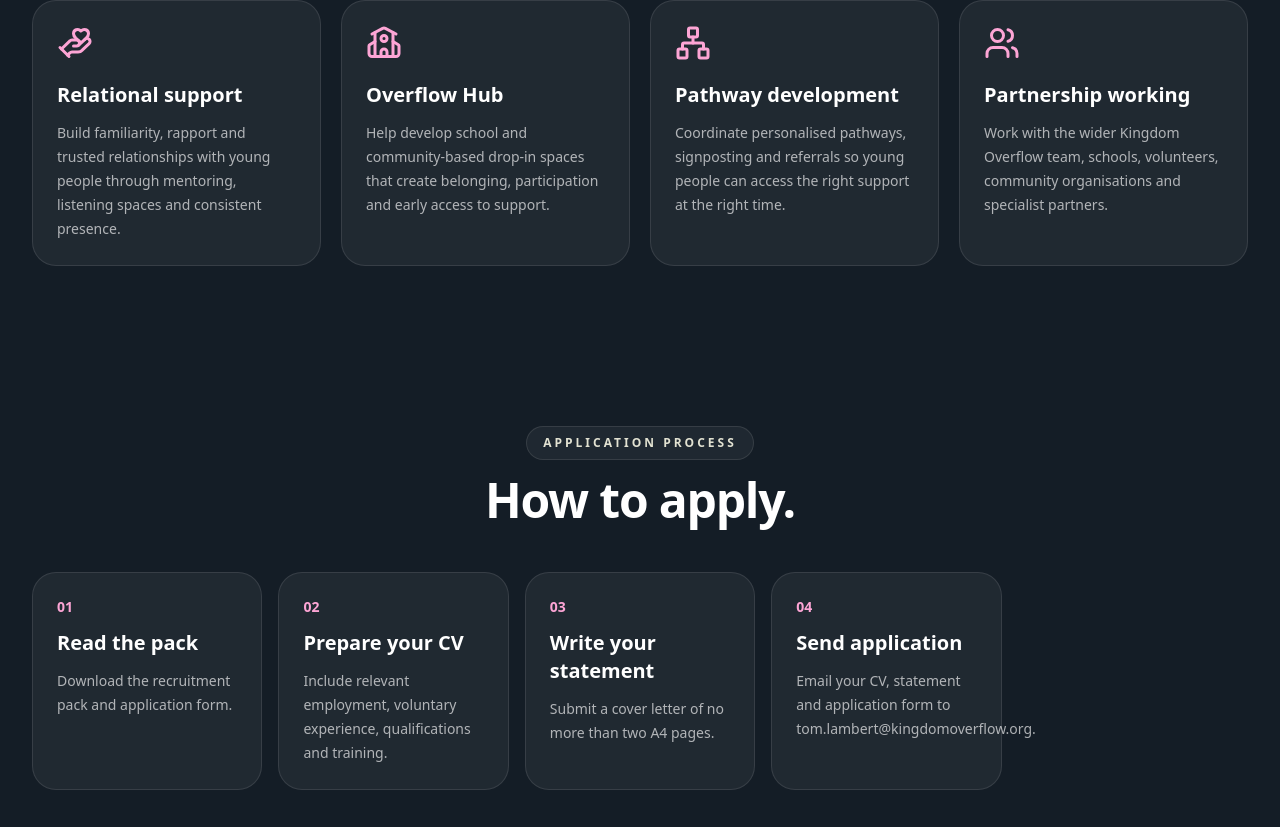
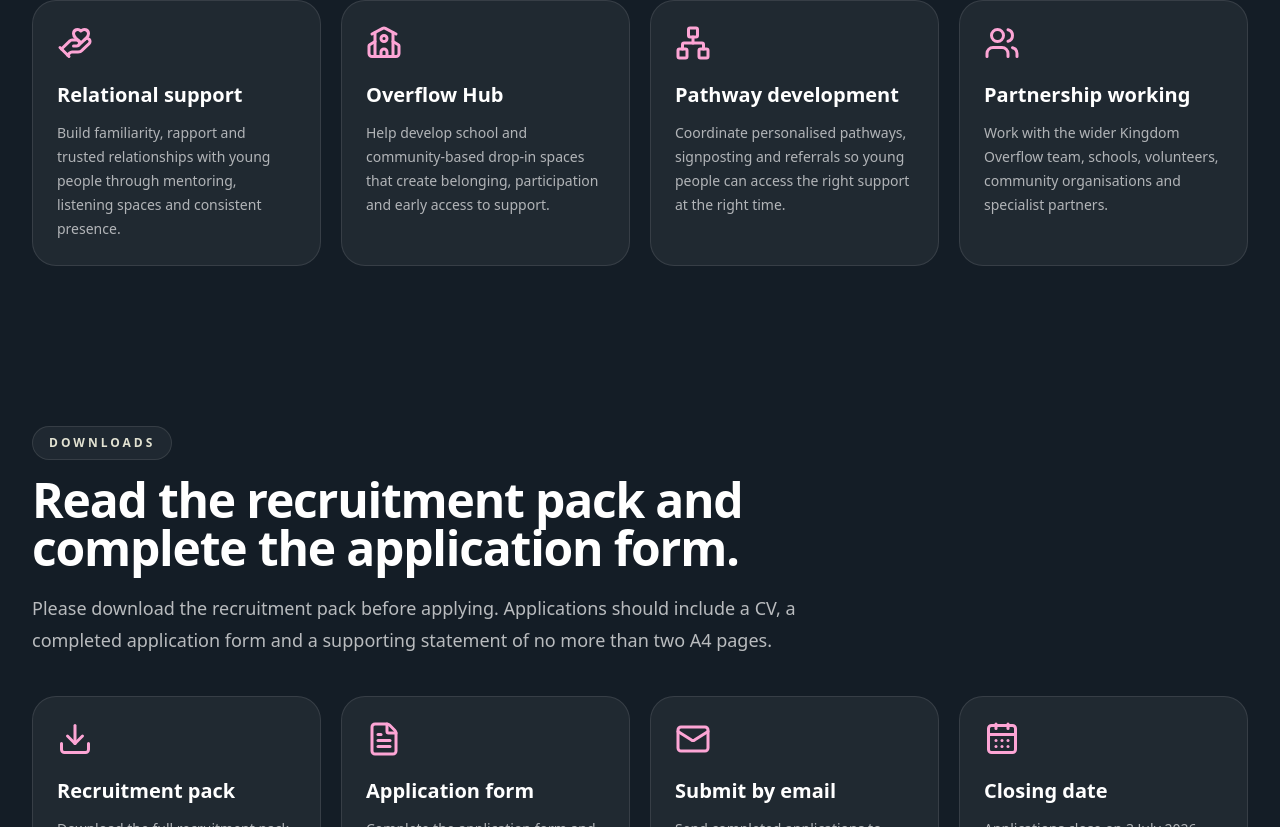
Before and after one commit to tomlambertstlukes-create/overflow-website, a Next.js app: page /vacancies in a window 1280 px wide. Shown: the part 1973-2800 px from the top of the page. Built offline with nearby package versions, Linux system fonts and the light colour scheme.

Commit message:
Update vacancies page content and application process

```diff
--- a/app/vacancies/page.jsx
+++ b/app/vacancies/page.jsx
@@ -7,6 +7,8 @@
   Network,
   School,
   Users,
+  Download,
+  Mail,
 } from "lucide-react";
 import { images, contact } from "@/lib/data";
 import Button from "@/components/Button";
@@ -59,7 +61,7 @@
           {
             icon: FileText,
             title: "Deadline",
-            text: "Applications close on 3rd July 2026. Interviews will take place on 6th/7th July 2026.",
+            text: "Applications close on 3 July 2026. Interviews will take place on 6/7 July 2026.",
           },
         ]}
       />
@@ -92,7 +94,33 @@
         ]}
       />
 
-
+      <FeatureGrid
+        kicker="Downloads"
+        title="Read the recruitment pack and complete the application form."
+        intro="Please download the recruitment pack before applying. Applications should include a CV, a completed application form and a supporting statement of no more than two A4 pages."
+        features={[
+          {
+            icon: Download,
+            title: "Recruitment pack",
+            text: "Download the full recruitment pack for role details, responsibilities, outcomes and person specification.",
+          },
+          {
+            icon: FileText,
+            title: "Application form",
+            text: "Complete the application form and return it with your CV and supporting statement.",
+          },
+          {
+            icon: Mail,
+            title: "Submit by email",
+            text: `Send completed applications to ${contact.email}.`,
+          },
+          {
+            icon: CalendarDays,
+            title: "Closing date",
+            text: "Applications close on 3 July 2026.",
+          },
+        ]}
+      />
 
       <ProcessFlow
         kicker="Application process"
@@ -100,7 +128,7 @@
         steps={[
           {
             title: "Read the pack",
-            text: "Download the recruitment pack and application form.",
+            text: "Download and read the recruitment pack.",
           },
           {
             title: "Prepare your CV",
@@ -108,7 +136,7 @@
           },
           {
             title: "Write your statement",
-            text: "Submit a cover letter of no more than two A4 pages.",
+            text: "Submit a supporting statement of no more than two A4 pages.",
           },
           {
             title: "Send application",
@@ -117,20 +145,33 @@
         ]}
       />
 
-      <section className="section">
-        <div className="container">
-          <div className="card accent">
-            <p className="kicker">A note to applicants</p>
-            <h2>Experience develops through different routes.</h2>
-            <p>
-              If you are excited by the vision, can demonstrate strong relational capability and believe you could contribute to this growing work, we encourage you to apply.
-            </p>
-            <Button href={`mailto:${contact.email}?subject=${encodeURIComponent(roleTitle)}`}>
-              Apply by email
-            </Button>
-          </div>
-        </div>
-      </section>
+      <FeatureGrid
+        kicker="A note to applicants"
+        title="Experience develops through different routes."
+        intro="If you are excited by the vision, can demonstrate strong relational capability and believe you could contribute to this growing work, we encourage you to apply."
+        features={[
+          {
+            icon: HandHeart,
+            title: "Relational capability",
+            text: "We are interested in people who can build trust, listen well and create safe spaces for young people.",
+          },
+          {
+            icon: Network,
+            title: "Transferable experience",
+            text: "Relevant experience may come through youth work, education, counselling, mentoring, community work, ministry or volunteering.",
+          },
+          {
+            icon: Users,
+            title: "Shared vision",
+            text: "We are looking for people who want to help young people belong, access support and realise their potential.",
+          },
+          {
+            icon: Mail,
+            title: "Informal conversation",
+            text: `For an informal conversation, contact ${contact.email}.`,
+          },
+        ]}
+      />
     </>
   );
 }
```
Lines whose indentation alone changed are shown as unchanged.
